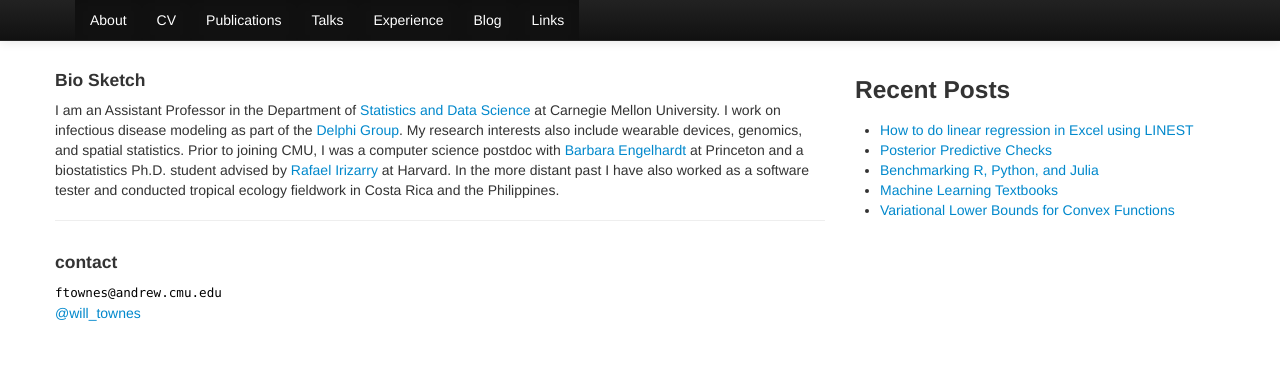
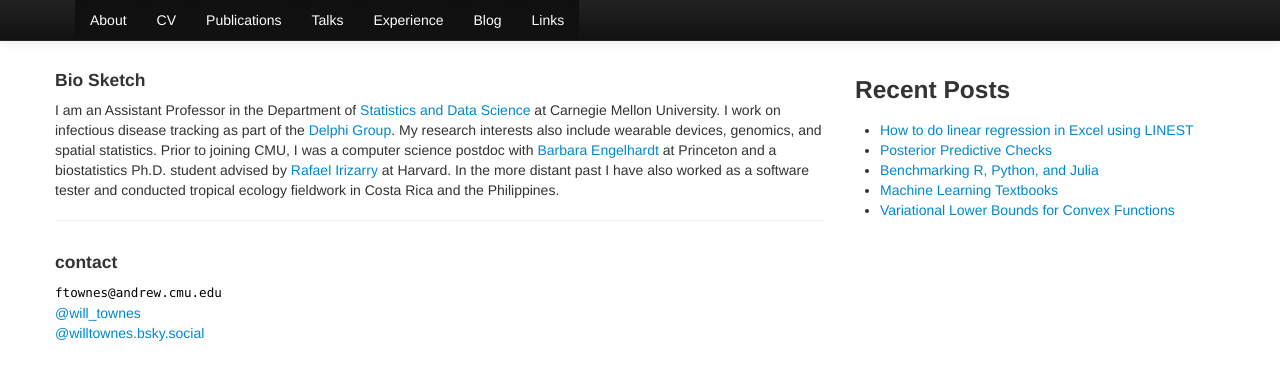
Before and after one commit to willtownes/willtownes.github.io, a Jekyll site: the page built from index.md, in a window 1280 px wide. Shown: the top 380 px of the page. Built offline with Jekyll 4.4.1, drawn with Linux system fonts in a browser that asks for light colours; nearby versions of some CDN libraries.

Commit message:
fix broken link on homepage, add bluesky handle

```diff
--- a/index.md
+++ b/index.md
@@ -5,7 +5,7 @@ description: Will Townes, Assistant Professor of Statistics at Carnegie Mellon
 ---
 
 #### Bio Sketch
-I am an Assistant Professor in the Department of [Statistics and Data Science](https://www.cmu.edu/dietrich/statistics-datascience/index.html) at Carnegie Mellon University. I work on infectious disease modeling as part of the [Delphi Group](https://delphi.cmu.edu/). My research interests also include wearable devices, genomics, and spatial statistics. Prior to joining CMU, I was a computer science postdoc with [Barbara Engelhardt](https://beehive.cs.princeton.edu/people/) at Princeton and a biostatistics Ph.D. student advised by [Rafael Irizarry](http://rafalab.dfci.harvard.edu/) at Harvard. In the more distant past I have also worked as a software tester and conducted tropical ecology fieldwork in Costa Rica and the Philippines.
+I am an Assistant Professor in the Department of [Statistics and Data Science](https://www.cmu.edu/dietrich/statistics-datascience/index.html) at Carnegie Mellon University. I work on infectious disease tracking as part of the [Delphi Group](https://delphi.cmu.edu/). My research interests also include wearable devices, genomics, and spatial statistics. Prior to joining CMU, I was a computer science postdoc with [Barbara Engelhardt](https://www.stanfordgladstonebeehive.com/) at Princeton and a biostatistics Ph.D. student advised by [Rafael Irizarry](http://rafalab.dfci.harvard.edu/) at Harvard. In the more distant past I have also worked as a software tester and conducted tropical ecology fieldwork in Costa Rica and the Philippines.
 
 <!--[Curriculum Vitae ![CV as pdf](static/pdf-icon.png)]({{ BASE_PATH }}/static/Townes_curriculum_vitae.pdf)
 
@@ -21,6 +21,9 @@ I am an Assistant Professor in the Department of [Statistics and Data Science](h
             </div>
     <div id="twitter">
     <a href="https://twitter.com/will_townes">@will_townes</a>
+    </div>
+    <div id="bluesky">
+    <a href="https://staging.bsky.app/profile/willtownes.bsky.social">@willtownes.bsky.social</a>
     </div>
 
 
```
